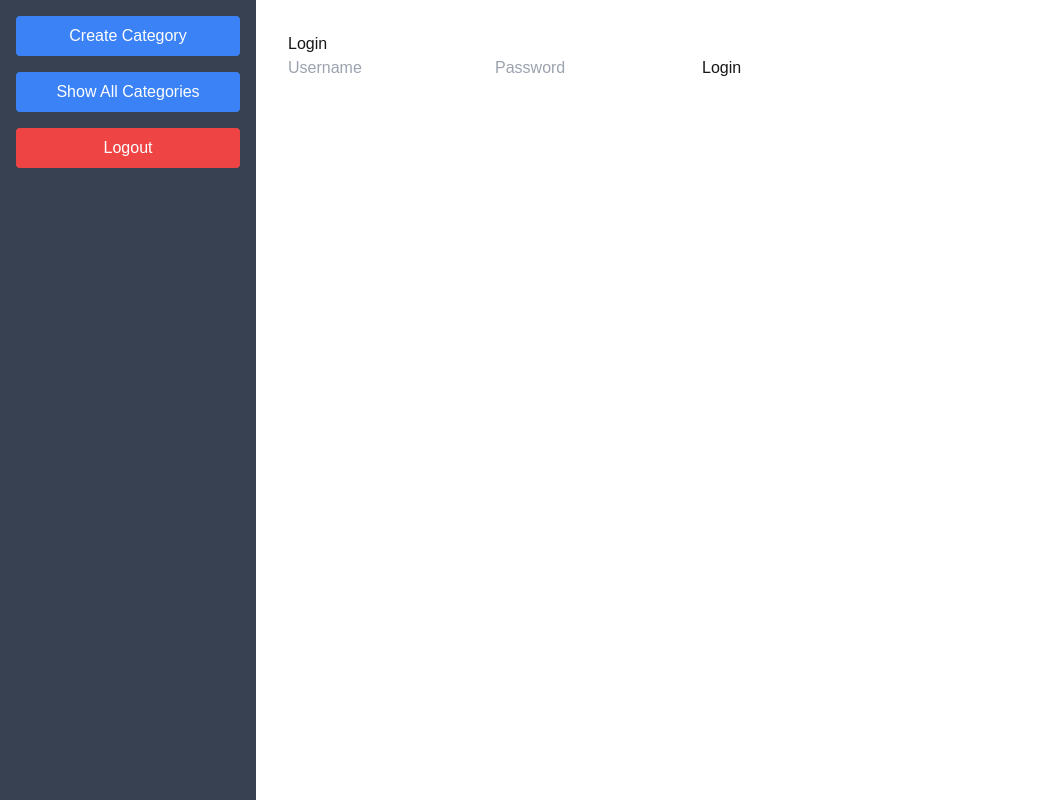
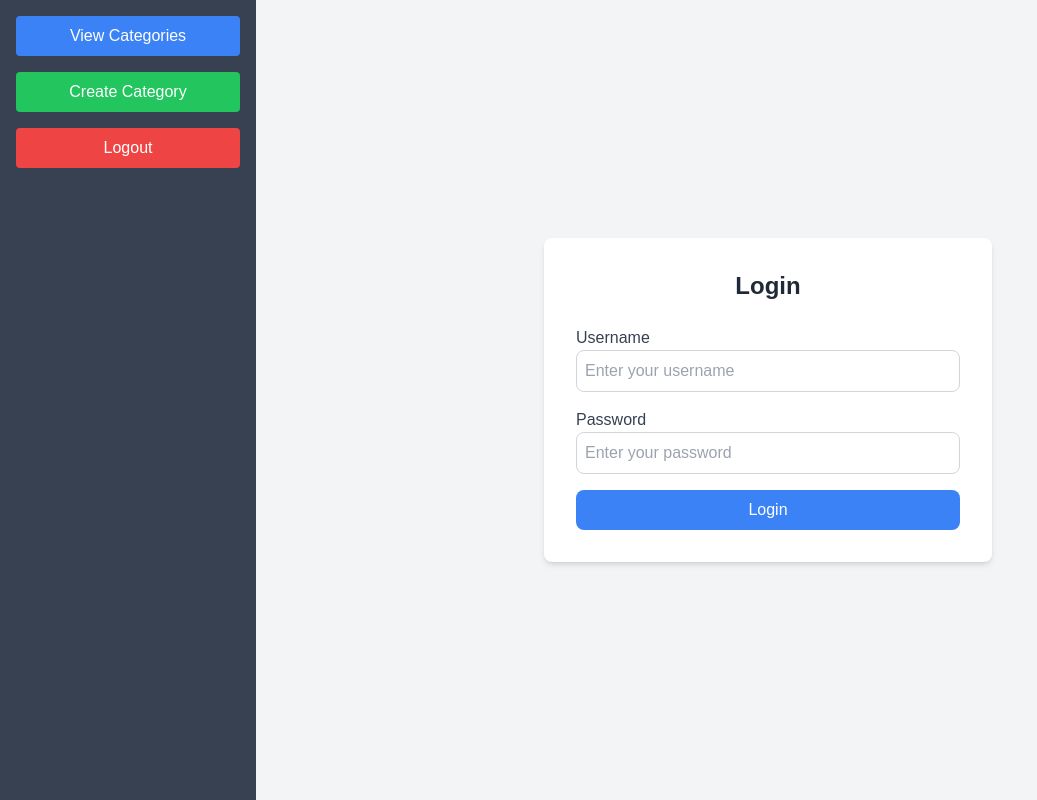
Before and after one commit to alekseiko97/apex-frontend, a Next.js app: page /login in a window 1280 px wide. Shown: the whole page, without its empty margins (0-1037 px from the left). Built offline with nearby package versions, Linux system fonts and the light colour scheme.

Commit message:
Customize login page

```diff
--- a/src/app/layout.tsx
+++ b/src/app/layout.tsx
@@ -35,7 +35,7 @@ export default function RootLayout({
           <Sidebar /> {/* Sidebar on the left */}
           <div className="flex-grow">
             <Header /> {/* Header at the top */}
-            <main className="p-8">{children}</main> {/* Main content area */}
+            <main className="p-0">{children}</main> {/* Main content area */}
           </div>
         </div>
       </body>
--- a/src/app/login/page.tsx
+++ b/src/app/login/page.tsx
@@ -28,35 +28,59 @@ const LoginPage = () => {
 
     const handleLogin = async (e: React.FormEvent) => {
         e.preventDefault();
+
+        if (!username || !password) {
+            setError("Both fields are required!");
+        } else {
             try {
                 await login(username, password); // API call for login
                 router.push('/categories'); // redirect to categories page after login
             } catch (error) {
                 setError('Login failed');
             }
+        }
     };
 
     return (
+        <div className="min-h-screen flex items-center justify-center bg-gray-100 m-0 p-0">
+            <div className="bg-white p-8 rounded-lg shadow-md w-full max-w-md">
+                <h1 className="text-2xl font-semibold mb-6 text-center text-gray-800">Login</h1>
+                <form onSubmit={handleLogin} className="space-y-4">
                     <div>
-            <h1>Login</h1>
-            <form onSubmit={handleLogin}>
+                        <label htmlFor="username" className="block text-gray-700">Username</label>
                         <input
+                            id="username"
                             type="text"
                             value={username}
                             onChange={(e) => setUsername(e.target.value)}
-                placeholder="Username"
+                            placeholder="Enter your username"
+                            className="w-full p-2 border border-gray-300 rounded-lg focus:outline-none focus:ring-2 focus:ring-blue-500"
                         />
+                    </div>
+                    <div>
+                        <label htmlFor="password" className="block text-gray-700">Password</label>
                         <input
+                            id="password"
                             type="password"
                             value={password}
                             onChange={(e) => setPassword(e.target.value)}
-                placeholder="Password"
+                            placeholder="Enter your password"
+                            className="w-full p-2 border border-gray-300 rounded-lg focus:outline-none focus:ring-2 focus:ring-blue-500"
                         />
-                <button type="submit">Login</button>
+                    </div>
+                    {error && <p className="text-red-500 text-sm">{error}</p>}
+                    <div className="text-center">
+                        <button
+                            type="submit"
+                            className="w-full bg-blue-500 hover:bg-blue-600 text-white py-2 rounded-lg transition duration-300 ease-in-out"
+                        >
+                            Login
+                        </button>
+                    </div>
                 </form>
-            {error && <p>{error}</p>}
             </div>
-    )
-}
+        </div>
+    );
+};
 
 export default LoginPage
--- a/src/components/Sidebar.tsx
+++ b/src/components/Sidebar.tsx
@@ -15,15 +15,15 @@ const Sidebar = () => {
             <nav className="flex flex-col space-y-4">
                 <button
                     className="p-2 bg-blue-500 text-white rounded"
+                    onClick={() => router.push('/categories')}
+                >
+                    View Categories
+                </button>
+                <button
+                    className="p-2 bg-green-500 text-white rounded"
                     onClick={() => router.push('/categories/create')}
                 >
                     Create Category
-                </button>
-                <button
-                    className="p-2 bg-blue-500 text-white rounded"
-                    onClick={() => router.push('/categories')}
-                >
-                    Show All Categories
                 </button>
                 <button
                     className="p-2 bg-red-500 text-white rounded"
```
Lines whose indentation alone changed are shown as unchanged.
